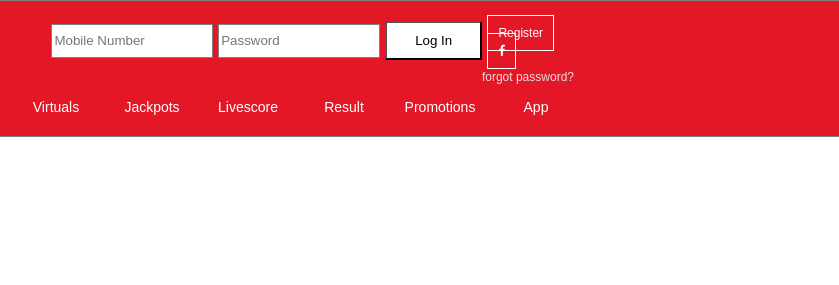
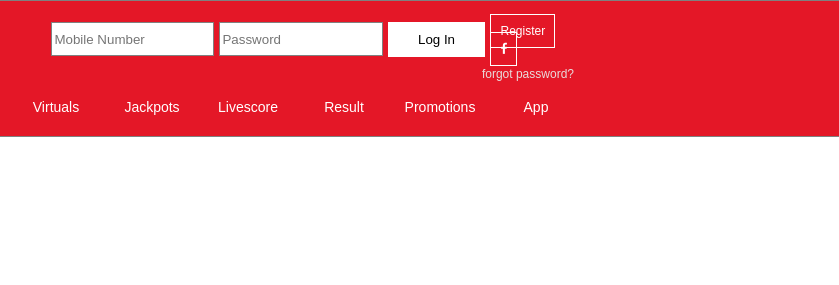
Before and after one commit to andela-tolotin/webbasics, a plain HTML site: page index.html in a window 1280 px wide. Shown: the full height of the page, 441-1280 px from the left. Drawn offline with Linux system fonts and the light colour scheme.

Commit message:
fix action button padding

```diff
--- a/css/main.css
+++ b/css/main.css
@@ -57,7 +57,7 @@ html {
 
 #action_button a {
     text-decoration: none;
-    padding: 10px;
+    padding: 9px;
     border: 1px solid white;
     color: white;
     font-size: 12px;
@@ -146,6 +146,7 @@ button#submit {
     margin-left: 5px;
     margin-right: 5px;
     background: white;
+    border: none;
 }
 
 #forgotpass {
```
